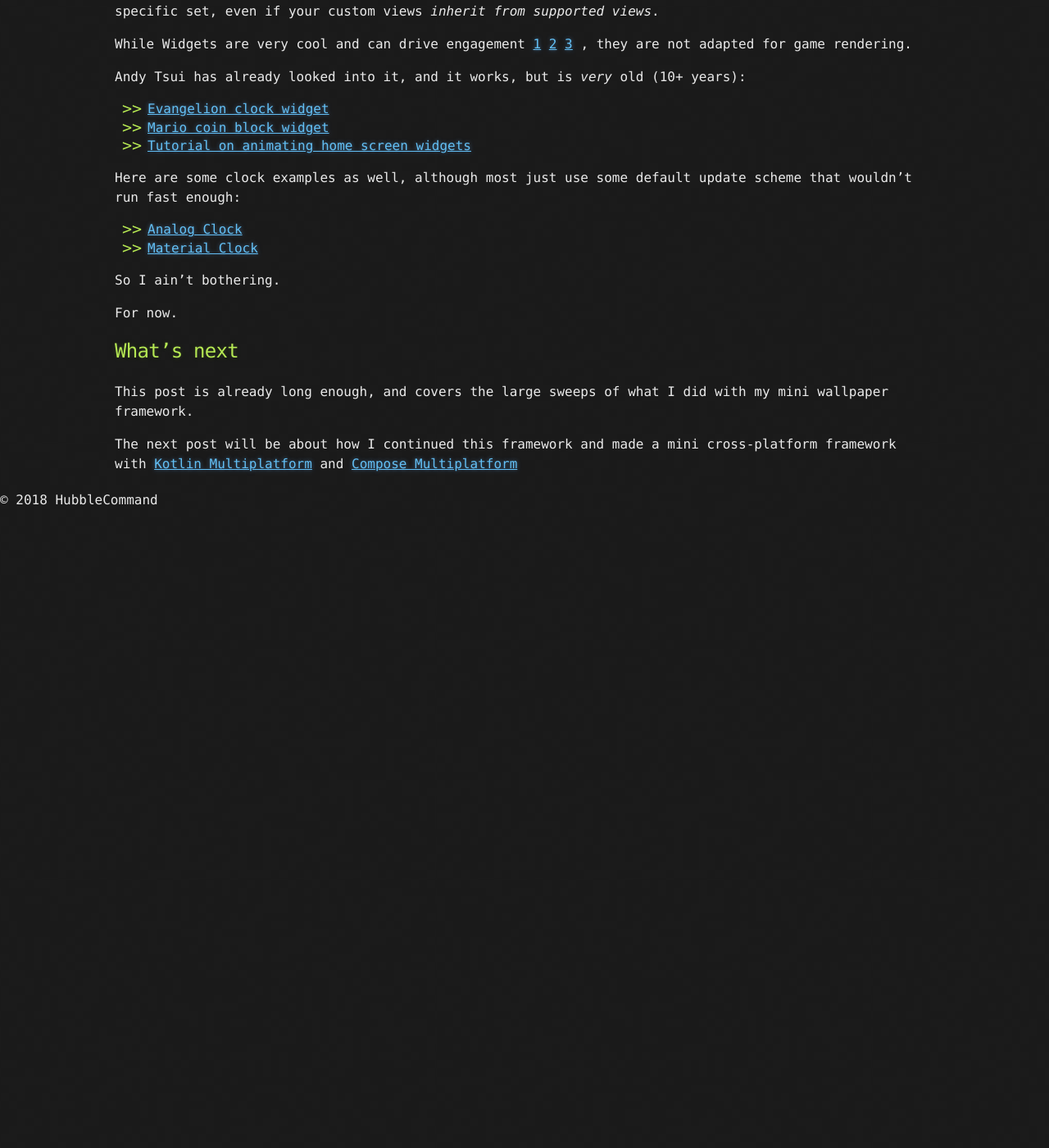
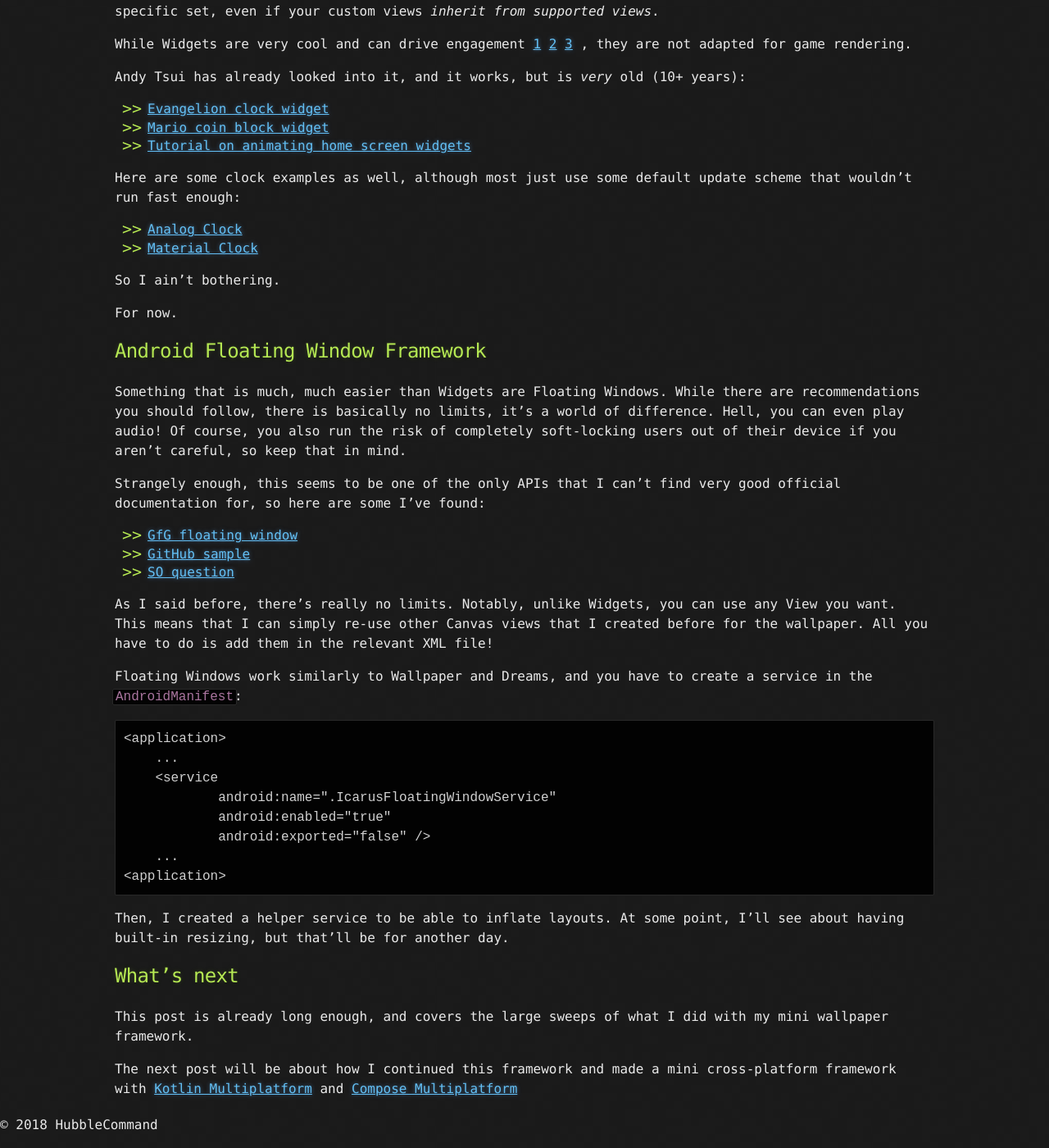
Before and after one commit to HubbleCommand/HubbleCommand.github.io, a Jekyll site: the page built from _posts/2025-03-28-idle-android.md, in a window 1280 px wide and 1400 px high, scrolled down 4780 px. Shown: the whole window at 82% size. Built offline with Jekyll 4.4.1, drawn with Linux system fonts in a browser that asks for light colours; nearby versions of some CDN libraries; before the commit the page ends 5418 px from its top, so only the background shows below that.

Commit message:
idle android note on widgets

````diff
--- a/_posts/2025-03-28-idle-android.md
+++ b/_posts/2025-03-28-idle-android.md
@@ -315,6 +315,39 @@ So I ain't bothering.
 
 For now.
 
+## Android Floating Window Framework
+
+Something that is much, much easier than Widgets are Floating Windows.
+While there are recommendations you should follow, there is basically no limits, it's a world of difference.
+Hell, you can even play audio!
+Of course, you also run the risk of completely soft-locking users out of their device if you aren't careful, so keep that in mind.
+
+Strangely enough, this seems to be one of the only APIs that I can't find very good official documentation for, so here are some I've found:
+- [GfG floating window](https://www.geeksforgeeks.org/how-to-make-a-floating-window-application-in-android/)
+- [GitHub sample](https://github.com/luiisca/floating-views)
+- [SO question](https://stackoverflow.com/questions/11443820/floating-widget-overlay-on-android-launcher)
+
+As I said before, there's really no limits.
+Notably, unlike Widgets, you can use any View you want.
+This means that I can simply re-use other Canvas views that I created before for the wallpaper.
+All you have to do is add them in the relevant XML file!
+
+Floating Windows work similarly to Wallpaper and Dreams, and you have to create a service in the `AndroidManifest`:
+
+```
+<application>
+    ...
+    <service
+            android:name=".IcarusFloatingWindowService"
+            android:enabled="true"
+            android:exported="false" />
+    ...
+<application>
+```
+
+Then, I created a helper service to be able to inflate layouts.
+At some point, I'll see about having built-in resizing, but that'll be for another day.
+
 ## What's next
 
 This post is already long enough, and covers the large sweeps of what I did with my mini wallpaper framework.
````
